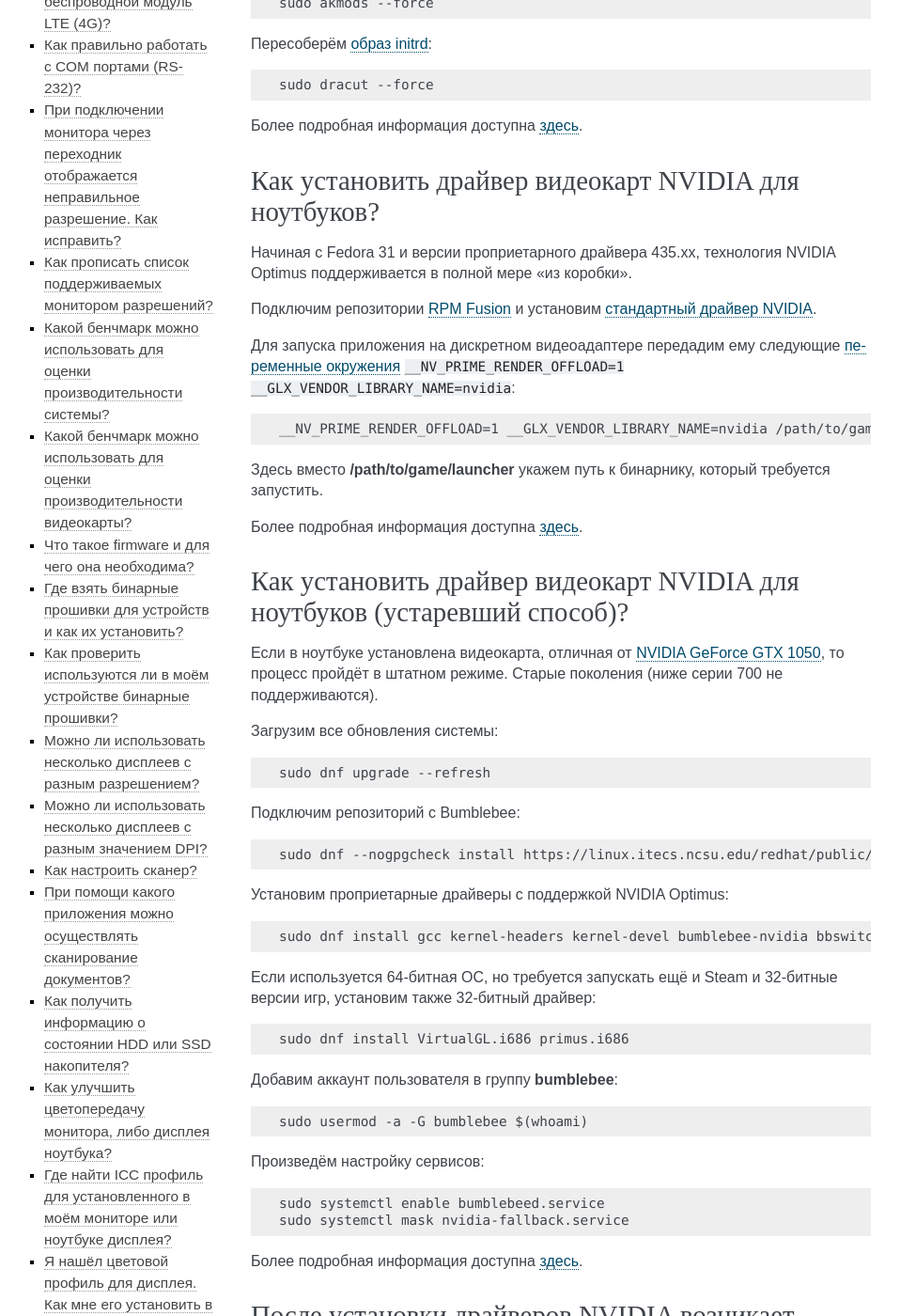
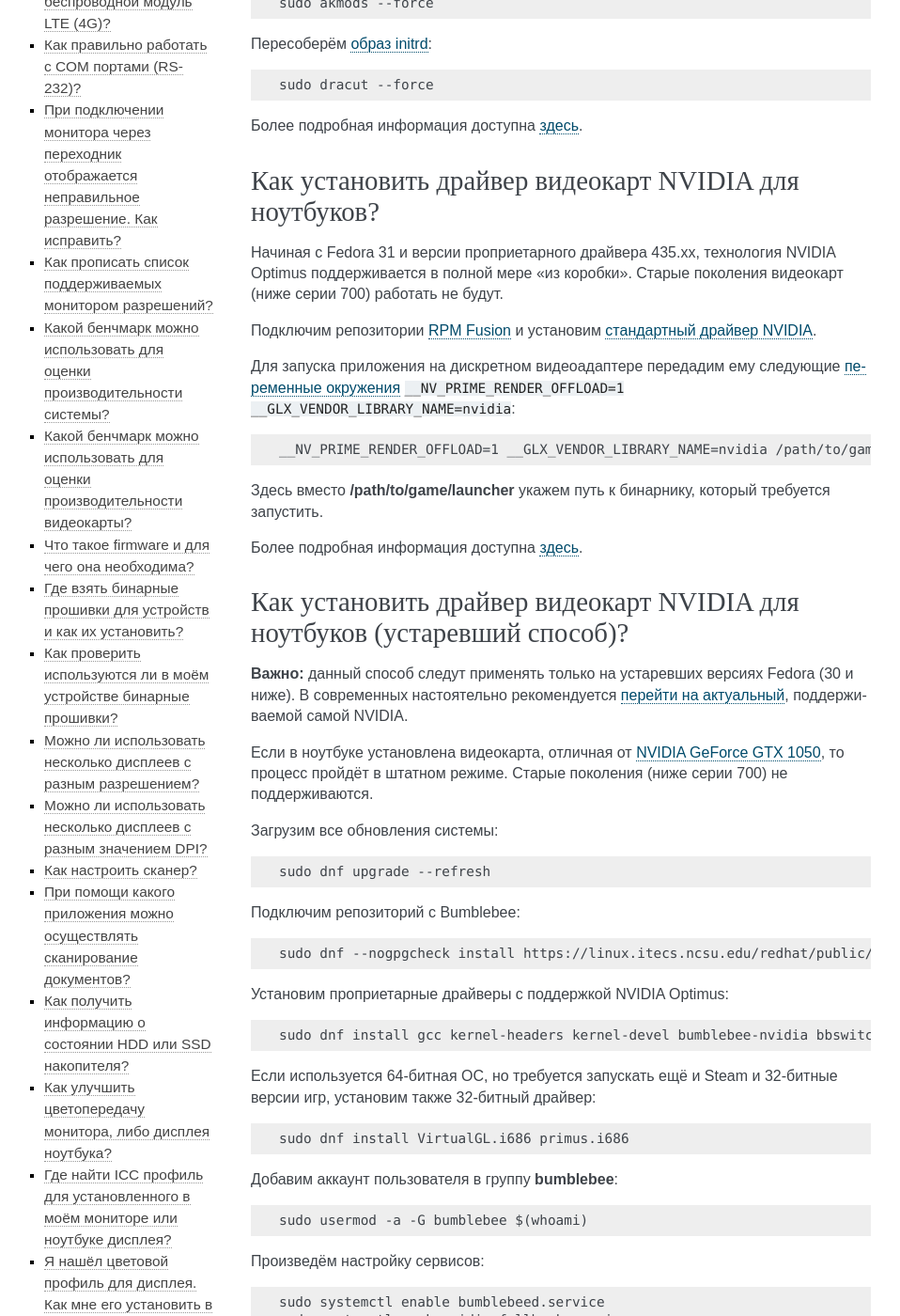
Before and after one commit to RussianFedora/FAQ, a Sphinx documentation site: the page built from source/hardware.rst, in a window 1280 px wide and 1400 px high, scrolled down 2282 px. Shown: the whole window at 94% size, without its empty margins (153-1111 px from the left). Built offline with Sphinx 7.4.7, drawn with Linux system fonts in a browser that asks for light colours.

Commit message:
Updated NVIDIA optimus questions.

```diff
--- a/source/hardware.rst
+++ b/source/hardware.rst
@@ -164,7 +164,7 @@
 Как установить драйвер видеокарт NVIDIA для ноутбуков?
 =========================================================
 
-Начиная с Fedora 31 и версии проприетарного драйвера 435.xx, технология NVIDIA Optimus поддерживается в полной мере "из коробки".
+Начиная с Fedora 31 и версии проприетарного драйвера 435.xx, технология NVIDIA Optimus поддерживается в полной мере "из коробки". Старые поколения видеокарт (ниже серии 700) работать не будут.
 
 Подключим репозитории :ref:`RPM Fusion <rpmfusion>` и установим :ref:`стандартный драйвер NVIDIA <nvidia-standard>`.
 
@@ -184,7 +184,9 @@
 Как установить драйвер видеокарт NVIDIA для ноутбуков (устаревший способ)?
 =============================================================================
 
-Если в ноутбуке установлена видеокарта, отличная от :ref:`NVIDIA GeForce GTX 1050 <nvidia-gtx1050>`, то процесс пройдёт в штатном режиме. Старые поколения (ниже серии 700 не поддерживаются).
+**Важно:** данный способ следут применять только на устаревших версиях Fedora (30 и ниже). В современных настоятельно рекомендуется :ref:`перейти на актуальный <nvidia-optimus>`, поддерживаемой самой NVIDIA.
+
+Если в ноутбуке установлена видеокарта, отличная от :ref:`NVIDIA GeForce GTX 1050 <nvidia-gtx1050>`, то процесс пройдёт в штатном режиме. Старые поколения (ниже серии 700) не поддерживаются.
 
 Загрузим все обновления системы:
 
```
